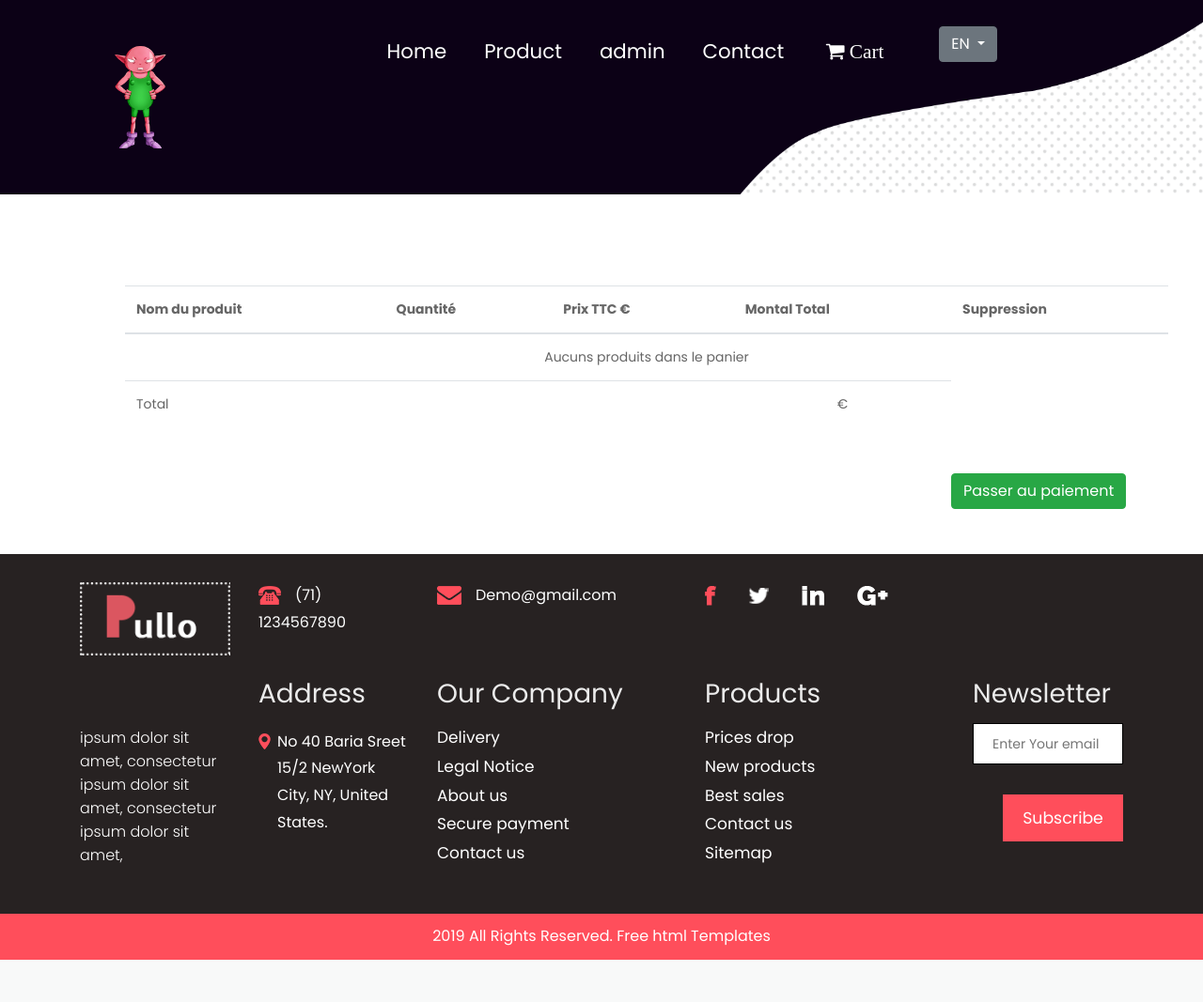
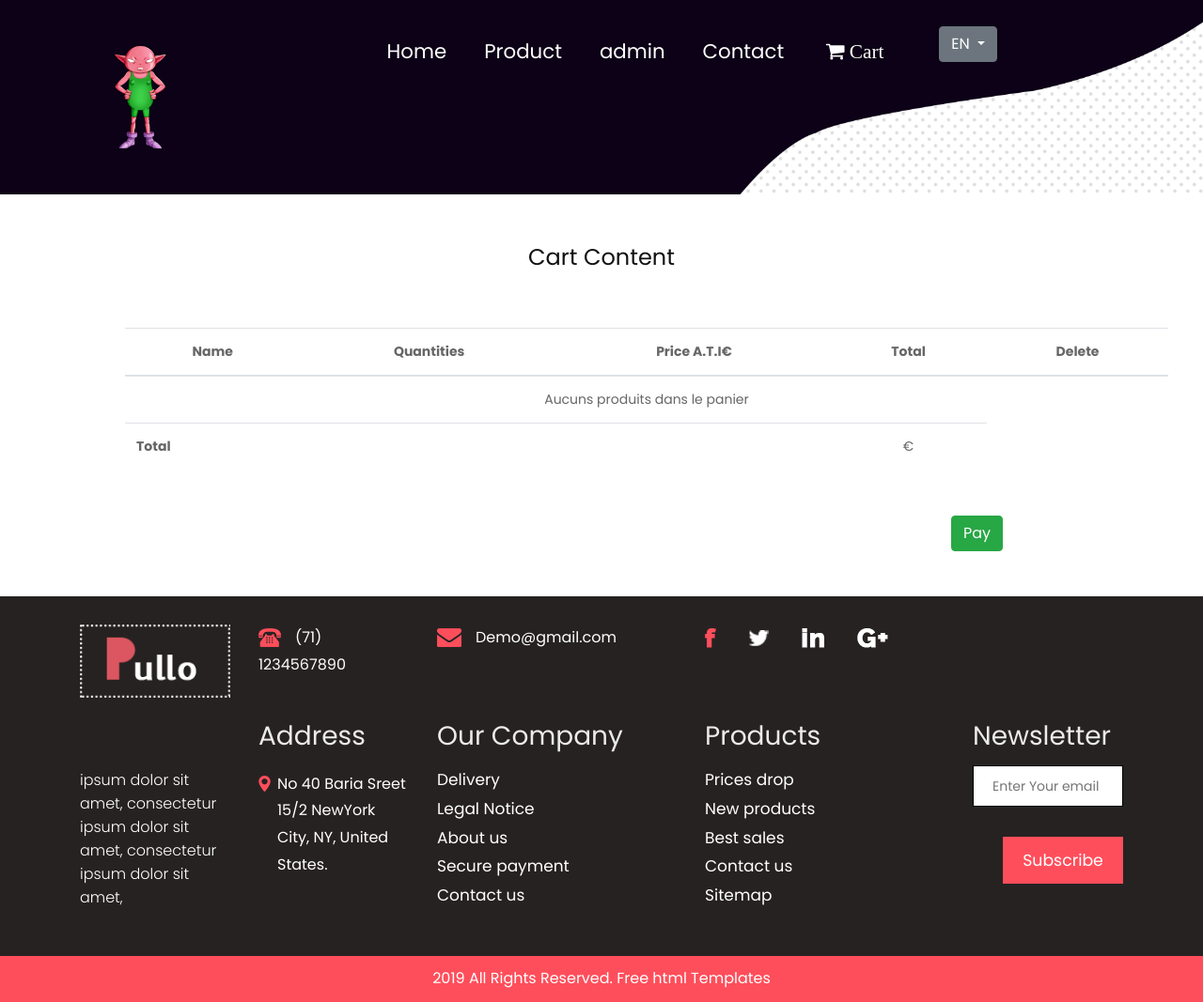
Before and after one commit to ybaltus/alien_ware, a Symfony app: template templates/cart/index.html.twig in a window 1280 px wide. Shown: the whole page at 94% size. Before the commit the page ends 1022 px from the top, so only its background shows below. Run offline with Twig, Linux system fonts and the light colour scheme; the template is opened without the code that fills it, so the values that code supplies are empty; some libraries are stand-ins or nearby versions.

Commit message:
add new translations

```diff
--- a/templates/cart/index.html.twig
+++ b/templates/cart/index.html.twig
@@ -18,26 +18,36 @@
                 {% endfor %}
             </div>
         </div>
+        <h1 class="text-center">{{ 'cart.content.title'|trans }}</h1>
         {% if app.user == false %}
             <table class="table m-5">
-                <thead>
+                <thead class="text-center">
                 <tr>
-                    <th>Nom du produit</th>
-                    <th>Quantité</th>
-                    <th>Prix TTC €</th>
-                    <th>Montal Total</th>
-                    <th>Suppression</th>
+                    <th>{{ 'cart.content.name'|trans }}</th>
+                    <th>{{ 'cart.content.quantity'|trans }}</th>
+                    <th>{{ 'cart.content.price'|trans }}€</th>
+                    <th>{{ 'cart.content.total'|trans }}</th>
+                    <th>{{ 'cart.content.delete'|trans }}</th>
                 </tr>
                 </thead>
-                <tbody>
+                <tbody class="text-center">
                 {% for carts in items %}
                     <tr>
                         <td>{{ carts.product }}</td>
                         <td>
-                            <a href="{{ path('cart_decrement', {'id': carts.product.id}) }}"
-                               class="btn btn-primary btn-sm">
-                                -
-                            </a>
+                            {% set session = app.session.get('cart') %}
+                            {% if session.1 >= 2 %}
+                                <a href="{{ path('cart_decrement', {'id': carts.product.id}) }}"
+                                   class="btn btn-primary btn-sm ">
+                                    -
+                                </a>
+                            {% else %}
+                                <a href="{{ path('cart_decrement', {'id': carts.product.id}) }}"
+                                   class="btn btn-primary btn-sm disabled">
+                                    -
+                                </a>
+                            {% endif %}
+
                             {{ carts.qty }}
                             <a href="{{ path('cart_add', {'id': carts.product.id}) }}?returnToCart=true"
                                class="btn btn-sm btn-primary">
@@ -57,7 +67,7 @@
                 {% endfor %}
                 <tfoot>
                 <tr>
-                    <td colspan="3">Total</td>
+                    <td colspan="3"><strong>Total</strong></td>
                     <td class="text-center">{{ total }} €</td>
                 </tr>
                 </tfoot>
@@ -67,8 +77,7 @@
                 <div class="row">
                     <div class="col-md-4"></div>
                     <div class="col-md-4"></div>
-                    <div class="col-md-4 col-sm-12 mb-5"><a href="" class="btn btn-success placer ">Passer au
-                            paiement</a></div>
+                    <div class="col-md-4 col-sm-12 mb-5"><a href="" class="btn btn-success placer ">{{'cart.content.checkout' |trans }}</a></div>
                 </div>
             </div>
 
--- a/translations/messages.en.yaml
+++ b/translations/messages.en.yaml
@@ -42,7 +42,13 @@ product:
 cart:
   title: Cart
   content:
-    title: Cart content
+    title: Cart Content
+    delete: Delete
+    checkout: Pay
+    name: Name
+    quantity: Quantities
+    price: Price A.T.I
+    total: Total
 
 # User
 user:
```
Also changed, not shown: src/Controller/CartController.php (+10 -9 lines), translations/messages.fr.yaml (+7 -0 lines).
